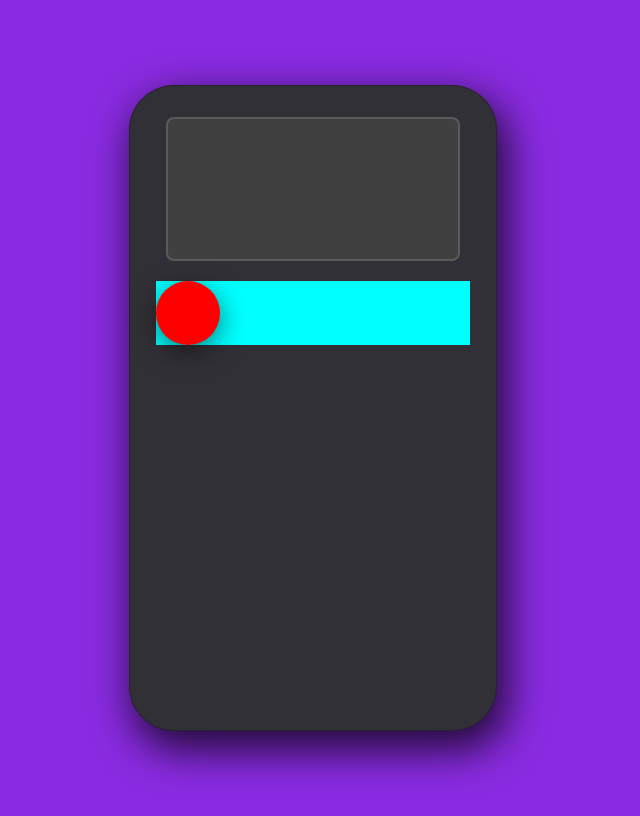
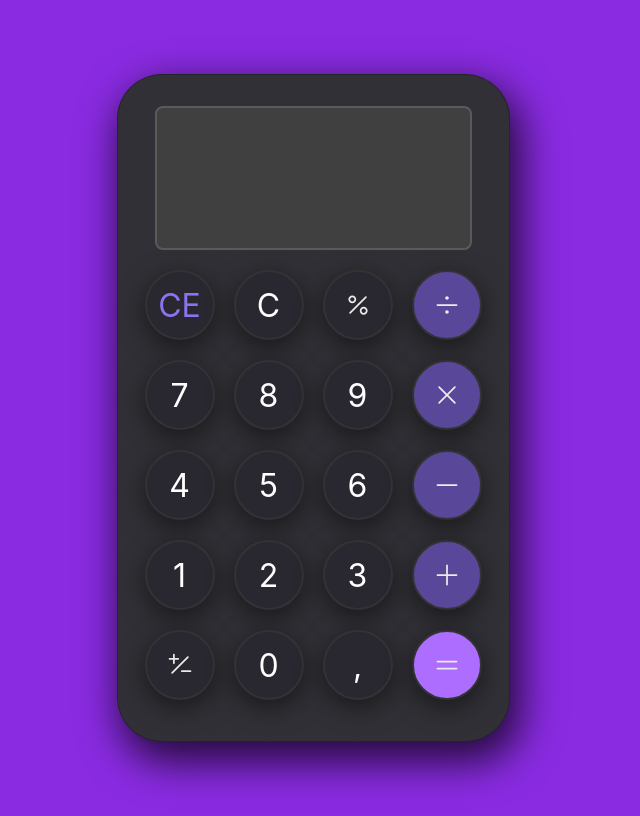
Before and after one commit to youngabreu1/Calculadora, a plain HTML site: page index.html in a window 1280 px wide. Shown: the whole page, without its empty margins (335-975 px from the left). Drawn offline with Linux system fonts and the light colour scheme.

Commit message:
Estilização dos botões, e implementação dos valores nos mesmos

```diff
--- a/index.html
+++ b/index.html
@@ -12,18 +12,74 @@
 <body>
     <div class="container">
         <div class="calculadora">
-           <div style="padding-inline: 10px;">
-               <div class="display-container" onclick="namesss()">
-
-               </div>
-            </div>
-            <div class="buttons" style="background-color: aqua; margin-top: 20px; display: grid; grid-template-columns: auto auto auto;">
-                <div class="number-buttons">
+            <div style="padding-inline: 10px;">
+                <div class="display-container" onclick="namesss()">
 
                 </div>
-                <div class="operation-buttons">
+            </div>
+            <div class="buttons-container">
+                <button class="default-buttons" value="CE">
+                    <span id="fontstyle" style="color:#8E73F0">CE</span>
+                </button>
+                <button class="default-buttons" value="C">
+                    <span id="fontstyle">C</span>
+                </button>
+                <button class="default-buttons" value="%">
+                    <img src="assets/Percent.svg" alt="">
+                </button>
+                <button class="operation-buttons" value="/">
+                    <img src="assets/Divide.svg" alt="">
+                </button>
+                <button class="default-buttons" value="7">
+                    <span id="fontstyle">7</span>
+                </button>
+                <button class="default-buttons" value="8">
+                    <span id="fontstyle">8</span>
+                </button>
+                <button class="default-buttons" value="9">
+                    <span id="fontstyle">9</span>
+                </button>
+                <button class="operation-buttons" value="*">
+                    <img src="assets/X.svg" alt="">
+                </button>
+                <button class="default-buttons" value="4">
+                    <span id="fontstyle">4</span>
+                </button>
+                <button class="default-buttons" value="5">
+                    <span id="fontstyle">5</span>
+                </button>
+                <button class="default-buttons" value="6">
+                    <span id="fontstyle">6</span>
+                </button>
+                <button class="operation-buttons" value="-">
+                    <img src="assets/Minus.svg" alt="">
+                </button>
+                <button class="default-buttons" value="1">
+                    <span id="fontstyle">1</span>
+                </button>
+                <button class="default-buttons" value="2">
+                    <span id="fontstyle">2</span>
+                </button>
+                <button class="default-buttons" value="3">
+                    <span id="fontstyle">3</span>
+                </button>
+                <button class="operation-buttons" value="+">
+                    <img src="assets/Plus.svg" alt="">
+                </button>
+                <button class="default-buttons" value="+/-">
+                    <img src="assets/PlusMinus.svg" alt="">
+                </button>
+                <button class="default-buttons" value="0">
+                    <span id="fontstyle">0</span>
+                </button>
+                <button class="default-buttons" value=",">
+                    <span id="fontstyle">,</span>
+                </button>
+                <button class="equal-button" value="=">
+                    <img src="assets/Equals.svg" alt="">
+                </button>
 
-                </div>
+
 
             </div>
 
@@ -33,10 +89,3 @@
 </body>
 
 </html>
-
-
-
- <!-- <div style="">
-                <span style="font-size: 32px;">7</span>
-
-            </div> -->
--- a/style.css
+++ b/style.css
@@ -13,15 +13,15 @@ body {
 
 .calculadora {
     width: 100vw;
-    max-width: 23rem;
-    height: 646px;
+    max-width: 393px;
     flex-shrink: 0;
     border-radius: 45px;
     border: 1px solid rgba(0, 0, 0, 0.25);
     background: #313036;
     box-shadow: 7px 16px 42px 4px rgba(0, 0, 0, 0.75);
-    padding-inline: 26px;
+    padding-inline: 27px;
     padding-top: 31px;
+    padding-bottom: 41px;
     box-sizing: border-box;
 }
 
@@ -36,6 +36,77 @@ body {
     max-width: 20rem;
 }
 
-.number-buttons{
-    background-color: red; border-radius: 100%; justify-content: center; align-items: center; display: flex; width: 4rem; height: 4rem;fill: #292830; stroke-width: 2px; stroke: #333335; filter: drop-shadow(0px 7px 13px rgba(0, 0, 0, 0.50));
+.buttons-container{
+    margin-top: 20px;
+    display: flex;
+    justify-content: space-between;
+    flex-wrap: wrap;
+    gap:20px 17px;
 }
+
+.default-buttons{
+    box-sizing: border-box;
+    background-color: #292830;
+    border: 2px solid #333335;
+    border-radius: 100%;
+    justify-content: center;
+    align-items: center; display: flex;
+    width: 70px;
+    height: 70px;
+    fill: #292830;
+    stroke-width: 2px;
+    stroke: #333335;
+    filter: drop-shadow(0px 7px 13px rgba(0, 0, 0, 0.50));
+    cursor: default;
+}
+
+.operation-buttons{
+    box-sizing: border-box;
+    background-color: #594799;
+    border: 2px solid #333335;
+    border-radius: 100%;
+    justify-content: center;
+    align-items: center; display: flex;
+    width: 70px;
+    height: 70px;
+    fill: #292830;
+    stroke-width: 2px;
+    stroke: #333335;
+    filter: drop-shadow(0px 7px 13px rgba(0, 0, 0, 0.50));
+}
+
+.equal-button{
+    box-sizing: border-box;
+    background-color: #AD6DFF;
+    border: 2px solid #333335;
+    border-radius: 100%;
+    justify-content: center;
+    align-items: center; display: flex;
+    width: 70px;
+    height: 70px;
+    fill: #292830;
+    stroke-width: 2px;
+    stroke: #333335;
+    filter: drop-shadow(0px 7px 13px rgba(0, 0, 0, 0.50));
+}
+#fontstyle {
+    color: #FFF;
+    text-align: center;
+    font-family: Inter;
+    font-size: 32px;
+    font-style: normal;
+    font-weight: 400;
+    line-height: normal;
+}
+
+.default-buttons:hover{
+    border: solid rgb(116, 114, 114);
+}
+
+.operation-buttons:hover{
+    border: solid #9f5df5;
+}
+
+.equal-button:hover{
+    border: solid #cfabff;
+}
```
Also changed, not shown: assets/Divide.svg (added), assets/Equals.svg (added), assets/Minus.svg (added), assets/Percent.svg (added), assets/Plus.svg (added), assets/PlusMinus.svg (added), assets/X.svg (added), 1 other file.
